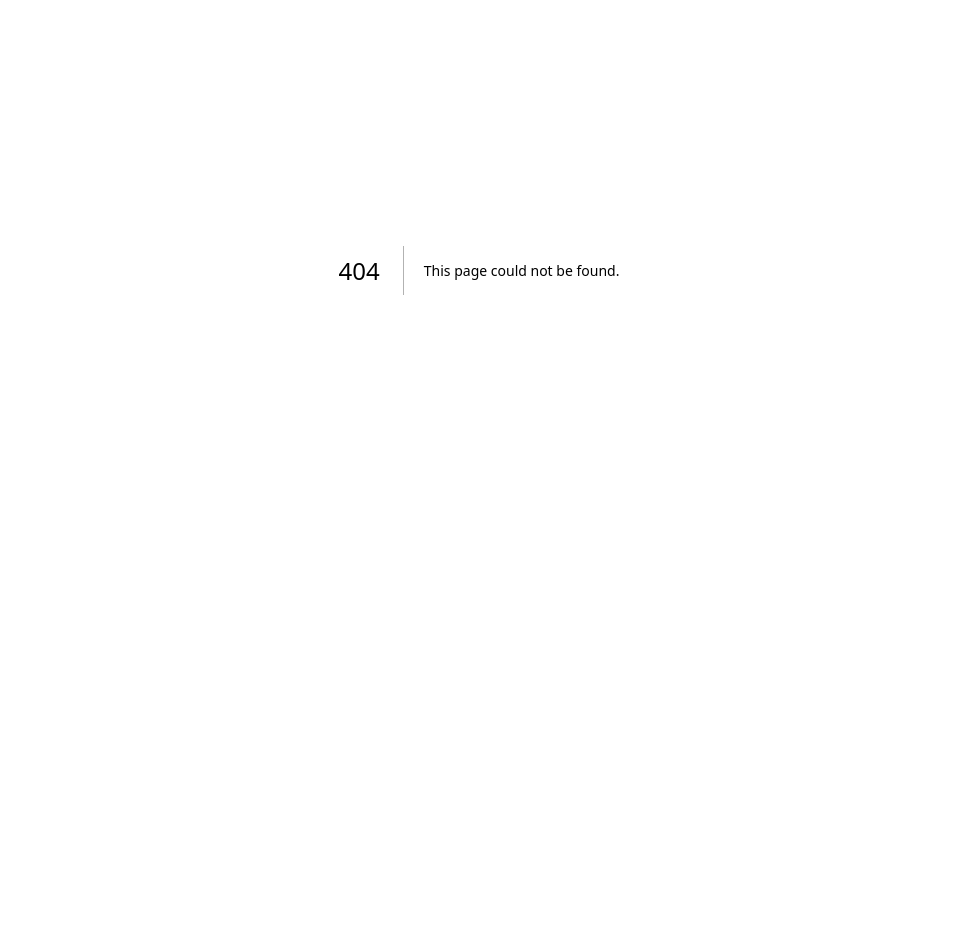
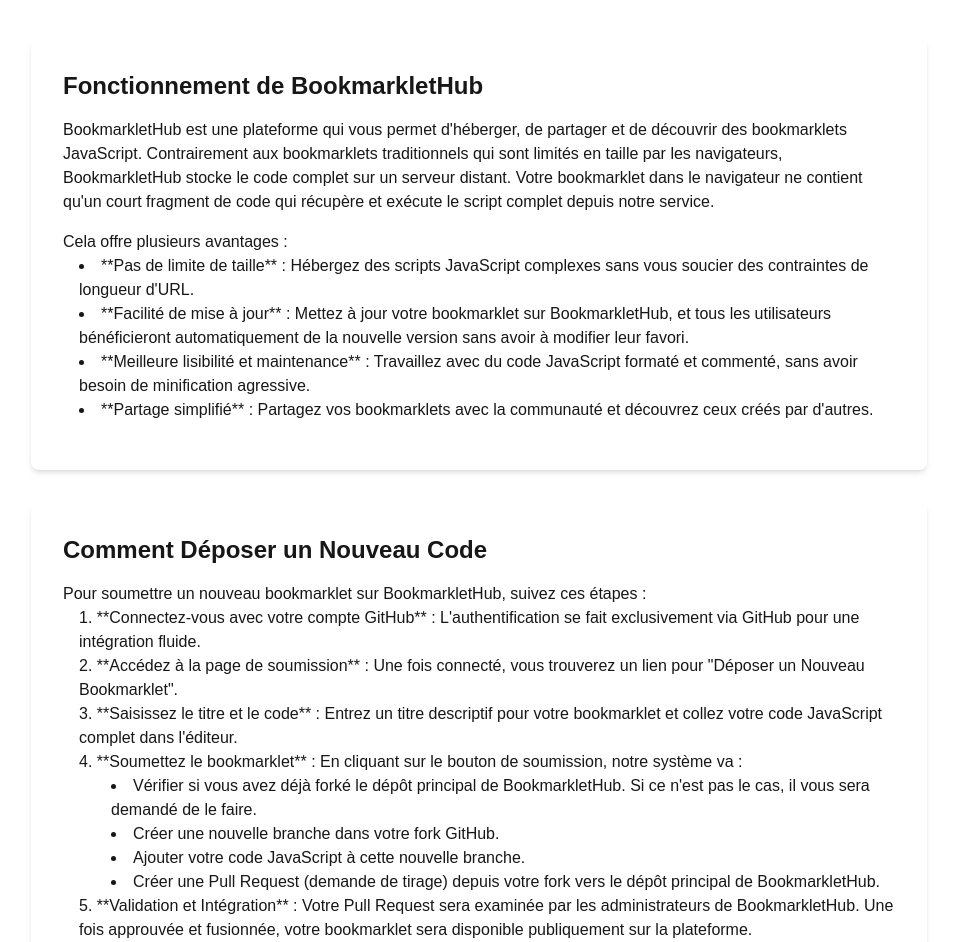
Before and after one commit to HOUDAILLE/BookmarkletHub, a Next.js app: page /help in a window 1280 px wide. Before the commit this address had no page. Shown: the part 130-1072 px from the top of the page, without its empty margins (161-1118 px from the left). Before the commit the page ends 800 px from the top, so only its background shows below. Built offline with nearby package versions, Linux system fonts and the light colour scheme.

Commit message:
feat: Implement help page with usage instructions

```diff
--- /dev/null
+++ b/src/app/help/page.tsx
@@ -0,0 +1,68 @@
+// src/app/help/page.tsx
+
+"use client";
+
+export default function HelpPage() {
+  return (
+    <main className="flex min-h-screen flex-col items-center justify-start p-24">
+      <h1 className="text-4xl font-bold mb-8">Aide et Utilisation</h1>
+
+      <div className="w-full max-w-4xl bg-white p-8 rounded-lg shadow-md mb-8">
+        <h2 className="text-2xl font-semibold mb-4">Fonctionnement de BookmarkletHub</h2>
+        <p className="mb-4">
+          BookmarkletHub est une plateforme qui vous permet d'héberger, de partager et de découvrir des bookmarklets JavaScript.
+          Contrairement aux bookmarklets traditionnels qui sont limités en taille par les navigateurs, BookmarkletHub stocke le code complet sur un serveur distant.
+          Votre bookmarklet dans le navigateur ne contient qu'un court fragment de code qui récupère et exécute le script complet depuis notre service.
+        </p>
+        <p className="mb-4">
+          Cela offre plusieurs avantages :
+          <ul className="list-disc list-inside ml-4">
+            <li>**Pas de limite de taille** : Hébergez des scripts JavaScript complexes sans vous soucier des contraintes de longueur d'URL.</li>
+            <li>**Facilité de mise à jour** : Mettez à jour votre bookmarklet sur BookmarkletHub, et tous les utilisateurs bénéficieront automatiquement de la nouvelle version sans avoir à modifier leur favori.</li>
+            <li>**Meilleure lisibilité et maintenance** : Travaillez avec du code JavaScript formaté et commenté, sans avoir besoin de minification agressive.</li>
+            <li>**Partage simplifié** : Partagez vos bookmarklets avec la communauté et découvrez ceux créés par d'autres.</li>
+          </ul>
+        </p>
+      </div>
+
+      <div className="w-full max-w-4xl bg-white p-8 rounded-lg shadow-md mb-8">
+        <h2 className="text-2xl font-semibold mb-4">Comment Déposer un Nouveau Code</h2>
+        <p className="mb-4">
+          Pour soumettre un nouveau bookmarklet sur BookmarkletHub, suivez ces étapes :
+          <ol className="list-decimal list-inside ml-4">
+            <li>**Connectez-vous avec votre compte GitHub** : L'authentification se fait exclusivement via GitHub pour une intégration fluide.</li>
+            <li>**Accédez à la page de soumission** : Une fois connecté, vous trouverez un lien pour "Déposer un Nouveau Bookmarklet".</li>
+            <li>**Saisissez le titre et le code** : Entrez un titre descriptif pour votre bookmarklet et collez votre code JavaScript complet dans l'éditeur.</li>
+            <li>**Soumettez le bookmarklet** : En cliquant sur le bouton de soumission, notre système va :
+              <ul className="list-disc list-inside ml-8">
+                <li>Vérifier si vous avez déjà forké le dépôt principal de BookmarkletHub. Si ce n'est pas le cas, il vous sera demandé de le faire.</li>
+                <li>Créer une nouvelle branche dans votre fork GitHub.</li>
+                <li>Ajouter votre code JavaScript à cette nouvelle branche.</li>
+                <li>Créer une Pull Request (demande de tirage) depuis votre fork vers le dépôt principal de BookmarkletHub.</li>
+              </ul>
+            </li>
+            <li>**Validation et Intégration** : Votre Pull Request sera examinée par les administrateurs de BookmarkletHub. Une fois approuvée et fusionnée, votre bookmarklet sera disponible publiquement sur la plateforme.</li>
+          </ol>
+        </p>
+      </div>
+
+      <div className="w-full max-w-4xl bg-white p-8 rounded-lg shadow-md">
+        <h2 className="text-2xl font-semibold mb-4">Comment Utiliser un Bookmarklet</h2>
+        <p className="mb-4">
+          Une fois votre bookmarklet (ou celui d'un autre utilisateur) disponible sur BookmarkletHub, vous pouvez l'utiliser facilement :
+          <ol className="list-decimal list-inside ml-4">
+            <li>**Copiez le code du bookmarklet généré** : Sur la page de visualisation du bookmarklet, un bloc de code spécial sera affiché. Il s'agit d'un court fragment JavaScript qui se connecte à BookmarkletHub pour récupérer et exécuter le script complet. Cliquez sur le bouton "Copier" pour le mettre dans votre presse-papiers.</li>
+            <li>**Créez un nouveau favori dans votre navigateur** :
+              <ul className="list-disc list-inside ml-8">
+                <li>Dans la plupart des navigateurs, vous pouvez faire un clic droit sur la barre de favoris et sélectionner "Ajouter une page" ou "Ajouter un favori".</li>
+                <li>Donnez un nom significatif à votre favori (par exemple, "Mon Super Bookmarklet").</li>
+                <li>Dans le champ "URL" (ou "Adresse"), collez le code que vous avez copié à l'étape précédente.</li>
+              </ul>
+            </li>
+            <li>**Utilisez le bookmarklet** : Cliquez simplement sur le favori que vous venez de créer dans votre barre de favoris lorsque vous êtes sur une page web où vous souhaitez exécuter le script.</li>
+          </ol>
+        </p>
+      </div>
+    </main>
+  );
+}
```
